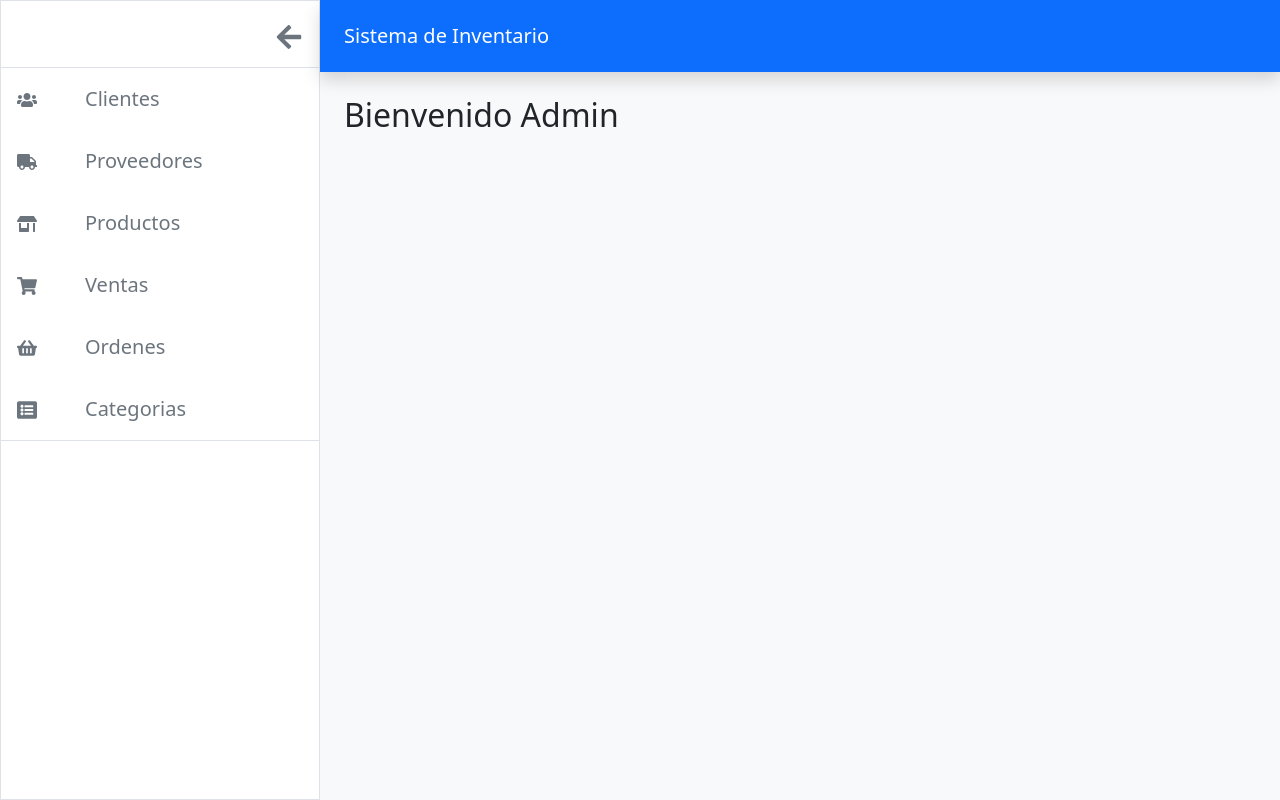
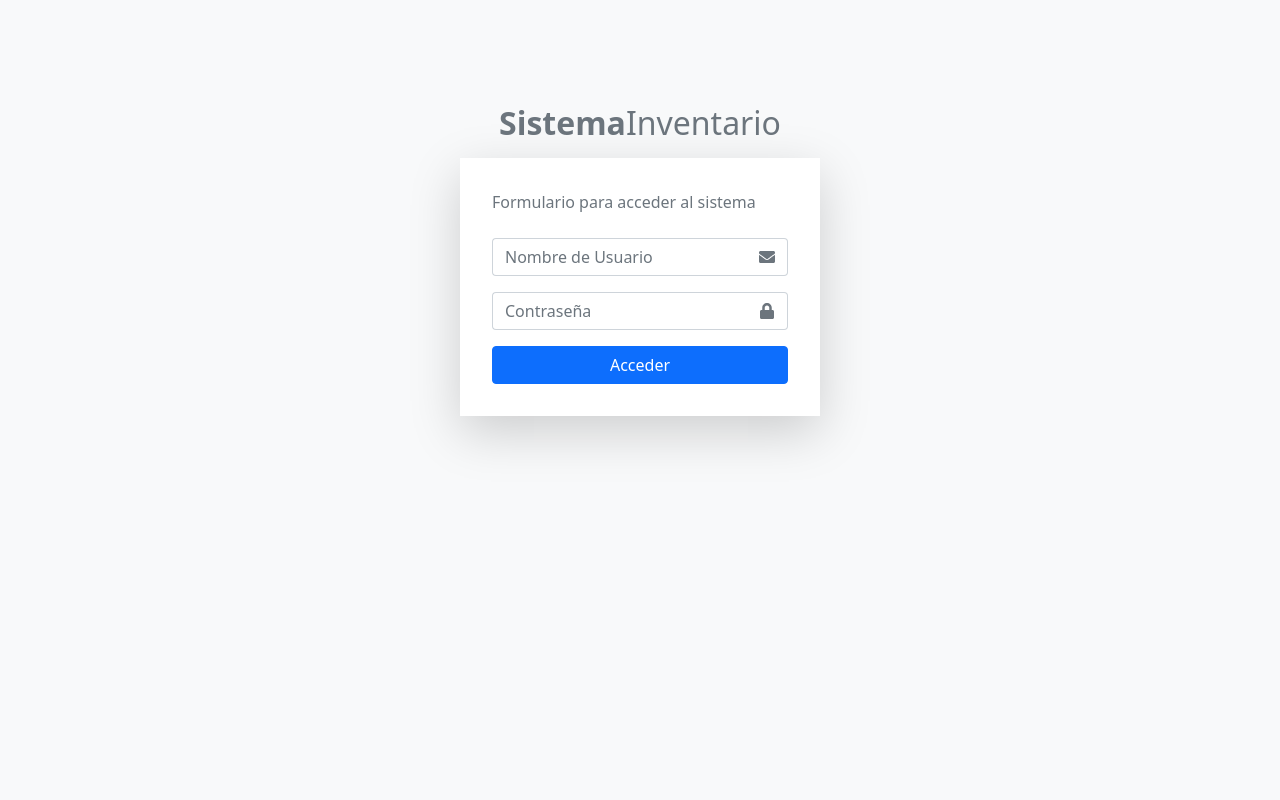
Before and after one commit to diegoalbert27/inventory-system, a React (Create React App) app in the folder client/: page / in a window 1280 px wide. Built offline with nearby package versions, Linux system fonts and the light colour scheme.

Commit message:
Admin login and wrapper app justo for the admin

```diff
--- a/client/src/App.jsx
+++ b/client/src/App.jsx
@@ -1,61 +1,62 @@
-import React from "react"
-import { Navbar } from "./components/layout/Navbar"
-import { Sidebar } from "./components/layout/Sidebar"
-import {
-  HomePage,
-  Product,
-  ProductForm,
-  Provider,
-  ProviderForm,
-  Sales,
-  Sale,
-  SalesForm,
-  Orders,
-  OrdersForm,
-  Order,
-  Customer,
-  CustomerForm,
-  Category,
-  CategoryForm
-} from "./pages"
-import { Routes, Route } from "react-router-dom"
+import React, { useState, useEffect } from "react"
+import { loginAccess } from "./api/account"
+import { Login } from "./pages"
+import { Wrapper } from "./pages/Wrapper"
+import toast, { Toaster } from "react-hot-toast"
+import { config } from "./api/config"
 
 export function App() {
+  const [user, setUser] = useState(null)
+
+  const [username, setUsername] = useState("")
+  const [password, setPassword] = useState("")
+
+  const loginValidate = async ({ username, password }) => {
+    try {
+      const user = await loginAccess({ username, password })
+
+      window.localStorage.setItem("loggedInventorySystem", JSON.stringify(user))
+
+      config.headers.Authorization = `Bearer ${user.token}`
+
+      setUser(user)
+      setUsername("")
+      setPassword("")
+    } catch (error) {
+      toast.error('El usuario o contraseña son invalidos')
+    }
+  }
+
+  useEffect(() => {
+    const loggedUserJSON = window.localStorage.getItem('loggedInventorySystem')
+    if (loggedUserJSON) {
+      const user = JSON.parse(loggedUserJSON)
+      setUser(user)
+    }
+  }, [])
+
+  const logOut = () => {
+    window.localStorage.removeItem('loggedInventorySystem')
+    config.headers.Authorization = null
+    setUser(null)
+  }
+
   return (
-    <div className="wrapper bg-light">
-      <div className="row g-0 h-100 w-100">
-        <Sidebar />
-
-        <div className="col-md-9">
-          <Navbar brand="Sistema de Inventario" />
-
-          <div className="m-4">
-            <Routes>
-              <Route path="/" element={<HomePage />} />
-
-              <Route path="/products" element={<Product />} />
-              <Route path="/products/add" element={<ProductForm />} />
-
-              <Route path="/providers" element={<Provider />} />
-              <Route path="/providers/add" element={<ProviderForm />} />
-
-              <Route path="/customers" element={<Customer />} />
-              <Route path="/customers/add" element={<CustomerForm />} />
-
-              <Route path="/sales" element={<Sales />} />
-              <Route path="/sales/add" element={<SalesForm />} />
-              <Route path="/sales/:code" element={<Sale />} />
-
-              <Route path="/orders" element={<Orders />} />
-              <Route path="/orders/add" element={<OrdersForm />} />
-              <Route path="/orders/:code" element={<Order />} />
-
-              <Route path="/categories" element={<Category />} />
-              <Route path="/categories/add" element={<CategoryForm />} />
-            </Routes>
-          </div>
+    <>
+      {user ? (
+        <Wrapper logOut={logOut} />
+      ) : (
+        <div>
+          <Toaster />
+          <Login
+            username={username}
+            password={password}
+            changeUsername={setUsername}
+            changePassword={setPassword}
+            loginValidate={loginValidate}
+          />
         </div>
-      </div>
-    </div>
+      )}
+    </>
   )
 }
--- a/client/src/components/layout/Sidebar.jsx
+++ b/client/src/components/layout/Sidebar.jsx
@@ -1,14 +1,14 @@
 import React from "react"
-import { FaArrowLeft, FaUsers, FaShoppingBasket, FaShoppingCart, FaStoreAlt, FaTruck, FaListAlt } from "react-icons/fa"
+import { FaPowerOff, FaUsers, FaShoppingBasket, FaShoppingCart, FaStoreAlt, FaTruck, FaListAlt } from "react-icons/fa"
 import { Link } from "react-router-dom"
 
-export function Sidebar() {
+export function Sidebar({ logOut }) {
   return (
     <nav className="col-md-3 h-100 bg-white border">
-      <div className="d-flex flex-row-reverse border-bottom">
-        <div className="p-3">
-          <span className="mr-3 h3 text-secondary">
-            <FaArrowLeft />
+      <div className="d-flex border-bottom">
+        <div className="pointer p-3" onClick={() => logOut()}>
+          <span className="mr-3 fs-5 text-secondary">
+            <FaPowerOff />
           </span>
         </div>
       </div>
--- /dev/null
+++ b/client/src/pages/Login.jsx
@@ -0,0 +1,69 @@
+import React from "react"
+import { FaEnvelope, FaLock } from "react-icons/fa"
+
+
+export function Login({
+  username,
+  password,
+  changeUsername,
+  changePassword,
+  loginValidate,
+}) {
+  const handleLogin = (e) => {
+    e.preventDefault()
+    loginValidate({ username, password })
+  }
+
+  return (
+    <div className="bg-light wrapper">
+      <div className="d-flex justify-content-center p-5">
+        <div className="mt-5">
+          <div className="text-center p-2">
+            <h2 className="text-muted">
+              <b>Sistema</b>Inventario
+            </h2>
+          </div>
+          <div className="card p-3 rounded-0 shadow-lg border-0">
+            <div className="card-body">
+              <p className="card-text text-muted">
+                Formulario para acceder al sistema
+              </p>
+
+              <form className="mt-4" onSubmit={handleLogin}>
+                <div className="input-group mb-3">
+                  <input
+                    className="form-control border-end-0"
+                    type="text"
+                    name="username"
+                    placeholder="Nombre de Usuario"
+                    value={username}
+                    onChange={({ target }) => changeUsername(target.value)}
+                  />
+                  <div className="input-group-text text-muted bg-transparent border-start-0">
+                    <FaEnvelope />
+                  </div>
+                </div>
+                <div className="input-group mb-3">
+                  <input
+                    type="password"
+                    className="form-control border-end-0"
+                    name="password"
+                    placeholder="Contraseña"
+                    value={password}
+                    onChange={({ target }) => changePassword(target.value)}
+                  />
+                  <div className="input-group-text text-muted bg-transparent border-start-0">
+                    <FaLock />
+                  </div>
+                </div>
+                <div className="d-grid gap-2">
+                  <button className="btn btn-primary">Acceder</button>
+                </div>
+              </form>
+            </div>
+          </div>
+        </div>
+      </div>
+    </div>
+  )
+}
--- /dev/null
+++ b/client/src/pages/Wrapper.jsx
@@ -0,0 +1,62 @@
+import React from "react"
+import { Routes, Route } from "react-router-dom"
+
+import { Navbar } from "../components/layout/Navbar"
+import { Sidebar } from "../components/layout/Sidebar"
+import {
+  HomePage,
+  Product,
+  ProductForm,
+  Provider,
+  ProviderForm,
+  Sales,
+  Sale,
+  SalesForm,
+  Orders,
+  OrdersForm,
+  Order,
+  Customer,
+  CustomerForm,
+  Category,
+  CategoryForm,
+} from "./"
+
+export function Wrapper({ logOut }) {
+  return (
+    <div className="wrapper bg-light">
+      <div className="row g-0 h-100 w-100">
+        <Sidebar logOut={logOut} />
+
+        <div className="col-md-9">
+          <Navbar brand="Sistema de Inventario" />
+
+          <div className="m-4">
+            <Routes>
+              <Route path="/" element={<HomePage />} />
+
+              <Route path="/products" element={<Product />} />
+              <Route path="/products/add" element={<ProductForm />} />
+
+              <Route path="/providers" element={<Provider />} />
+              <Route path="/providers/add" element={<ProviderForm />} />
+
+              <Route path="/customers" element={<Customer />} />
+              <Route path="/customers/add" element={<CustomerForm />} />
+
+              <Route path="/sales" element={<Sales />} />
+              <Route path="/sales/add" element={<SalesForm />} />
+              <Route path="/sales/:code" element={<Sale />} />
+
+              <Route path="/orders" element={<Orders />} />
+              <Route path="/orders/add" element={<OrdersForm />} />
+              <Route path="/orders/:code" element={<Order />} />
+
+              <Route path="/categories" element={<Category />} />
+              <Route path="/categories/add" element={<CategoryForm />} />
+            </Routes>
+          </div>
+        </div>
+      </div>
+    </div>
+  )
+}
--- a/client/src/pages/index.js
+++ b/client/src/pages/index.js
@@ -13,3 +13,4 @@ export { Sale } from './Sale'
 export { SalesForm } from './SalesForm'
 export { Category } from './Category'
 export { CategoryForm } from './CategoryForm'
+export { Login } from "./Login"
```
